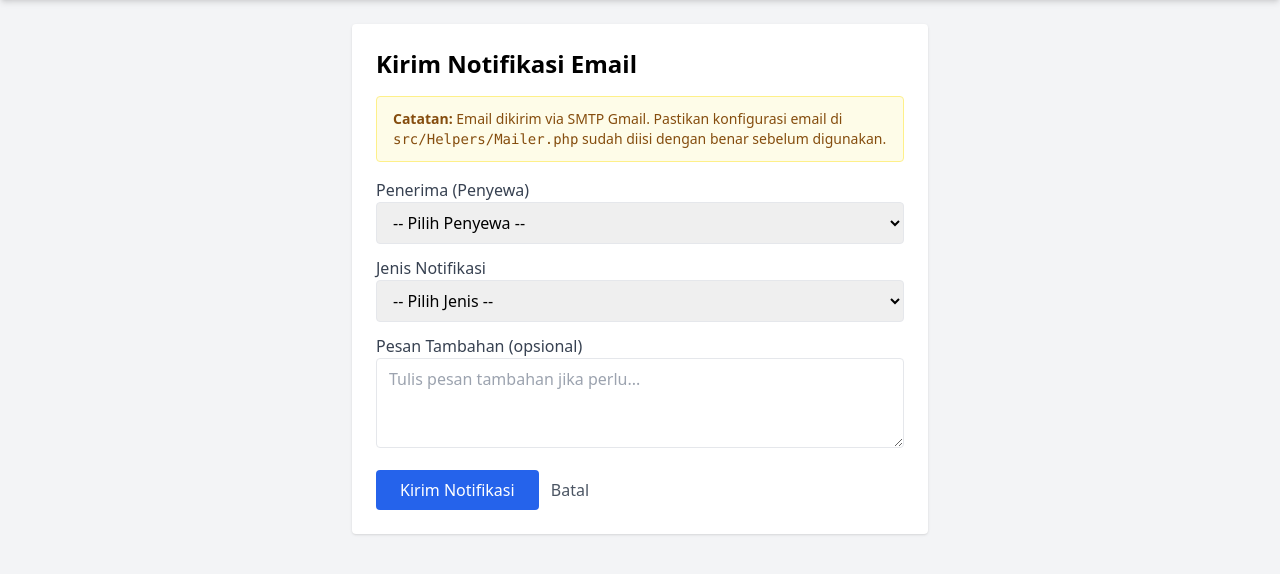
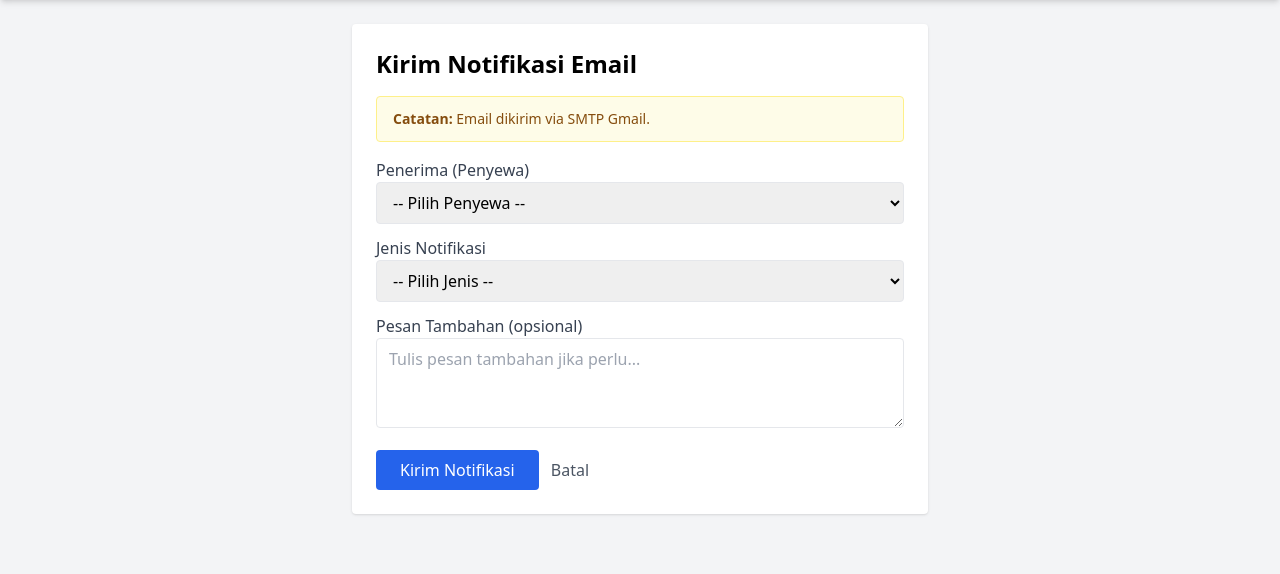
Before and after one commit to DavidPandleton/klp7-kos-management, a PHP site: template views/notifikasi/index.php in a window 1280 px wide. Shown: the part 52-626 px from the top of the page. Run offline with PHP 8.4, Linux system fonts and the light colour scheme; the template is opened without the code that fills it: most values are stand-ins (such as "Sample title", 1, 10 or a date in 2020); data that the repository does not hold is empty; some libraries are stand-ins or nearby versions.

Commit message:
nambah akun

```diff
--- a/src/Helpers/Mailer.php
+++ b/src/Helpers/Mailer.php
@@ -10,7 +10,7 @@ class Mailer
     private static string $host = 'smtp.gmail.com';
     private static int $port = 587;
     private static string $username = 'kosku.notif@gmail.com';
-    private static string $password = 'your-app-password';
+    private static string $password = 'ufim otve egyb wnxj';
     private static string $fromName = 'KosKu Management';
 
     public static function send(string $to, string $toName, string $subject, string $body): bool
--- a/views/notifikasi/index.php
+++ b/views/notifikasi/index.php
@@ -3,8 +3,7 @@
     <h1 class="text-2xl font-bold mb-4">Kirim Notifikasi Email</h1>
 
     <div class="bg-yellow-50 border border-yellow-200 text-yellow-800 px-4 py-3 rounded mb-4 text-sm">
-        <strong>Catatan:</strong> Email dikirim via SMTP Gmail. Pastikan konfigurasi email di
-        <code>src/Helpers/Mailer.php</code> sudah diisi dengan benar sebelum digunakan.
+        <strong>Catatan:</strong> Email dikirim via SMTP Gmail.
     </div>
 
     <form method="POST" action="/notifikasi/kirim">
```
